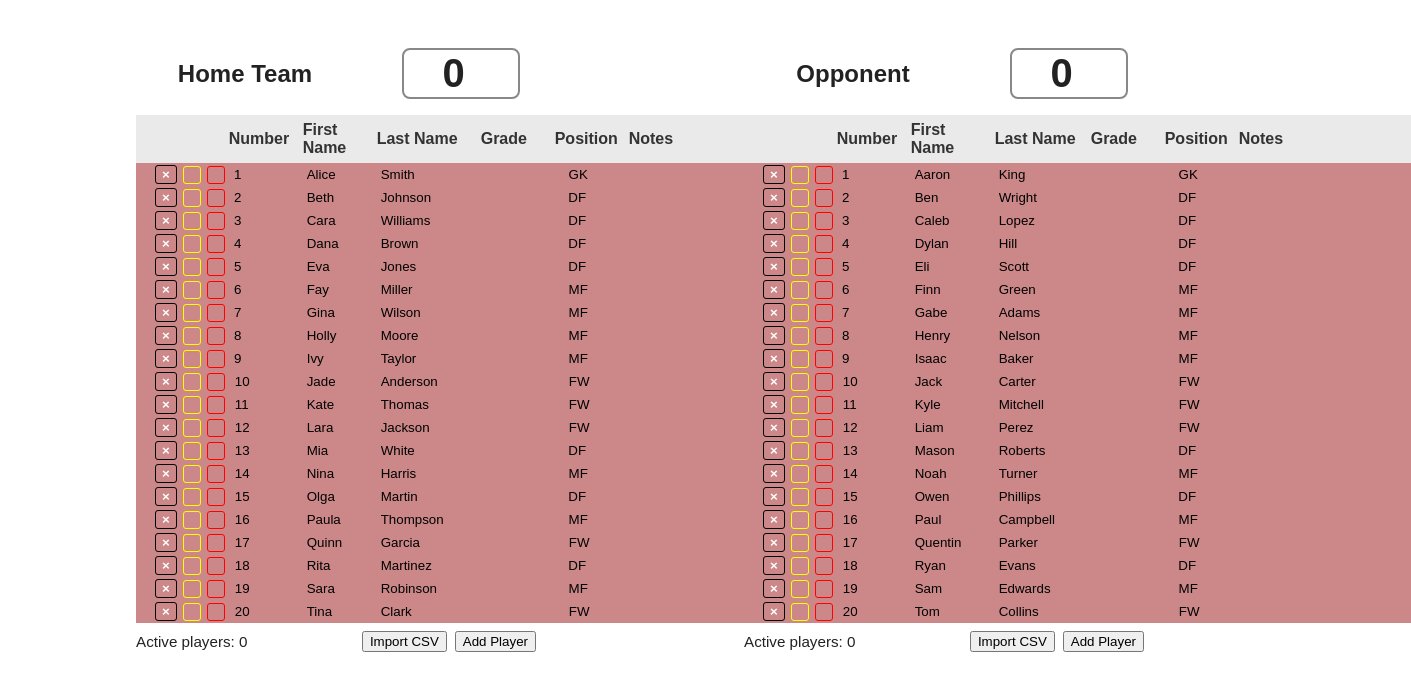
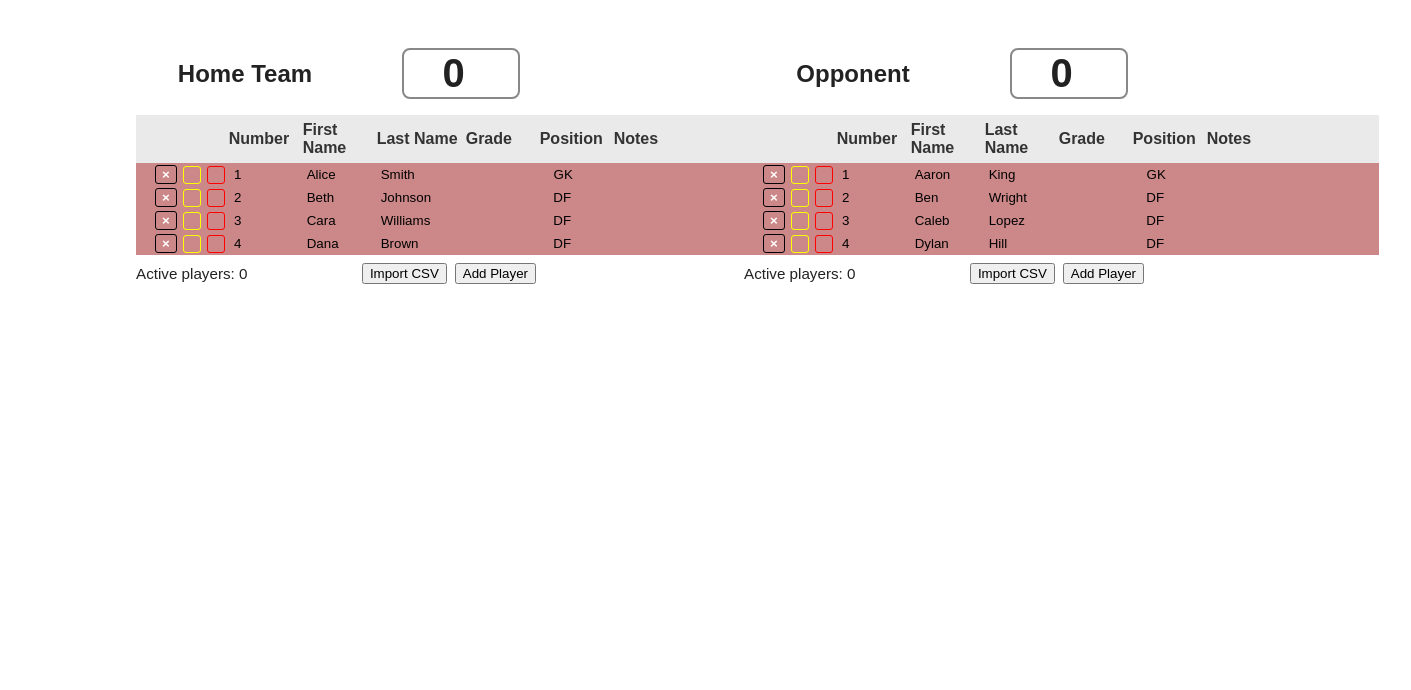
Before and after one commit to kenahoo/announcer, a React (Create React App) app in the folder announcer-app/: page / in a window 1280 px wide. Shown: the top 690 px of the page, 1411 px wide, since content can reach past the window. Built offline with nearby package versions, Linux system fonts and the light colour scheme; the HTML template or start-up script is replaced by a standard one.

Commit message:
Remove a bunch of sample data

```diff
--- a/announcer-app/src/App.tsx
+++ b/announcer-app/src/App.tsx
@@ -41,22 +41,6 @@ const initialHomeRoster: Player[] = [
   { number: 2, firstName: 'Beth', lastName: 'Johnson', grade: '', position: 'DF', scores: '', yellowCard: false, redCard: false },
   { number: 3, firstName: 'Cara', lastName: 'Williams', grade: '', position: 'DF', scores: '', yellowCard: false, redCard: false },
   { number: 4, firstName: 'Dana', lastName: 'Brown', grade: '', position: 'DF', scores: '', yellowCard: false, redCard: false },
-  { number: 5, firstName: 'Eva', lastName: 'Jones', grade: '', position: 'DF', scores: '', yellowCard: false, redCard: false },
-  { number: 6, firstName: 'Fay', lastName: 'Miller', grade: '', position: 'MF', scores: '', yellowCard: false, redCard: false },
-  { number: 7, firstName: 'Gina', lastName: 'Wilson', grade: '', position: 'MF', scores: '', yellowCard: false, redCard: false },
-  { number: 8, firstName: 'Holly', lastName: 'Moore', grade: '', position: 'MF', scores: '', yellowCard: false, redCard: false },
-  { number: 9, firstName: 'Ivy', lastName: 'Taylor', grade: '', position: 'MF', scores: '', yellowCard: false, redCard: false },
-  { number: 10, firstName: 'Jade', lastName: 'Anderson', grade: '', position: 'FW', scores: '', yellowCard: false, redCard: false },
-  { number: 11, firstName: 'Kate', lastName: 'Thomas', grade: '', position: 'FW', scores: '', yellowCard: false, redCard: false },
-  { number: 12, firstName: 'Lara', lastName: 'Jackson', grade: '', position: 'FW', scores: '', yellowCard: false, redCard: false },
-  { number: 13, firstName: 'Mia', lastName: 'White', grade: '', position: 'DF', scores: '', yellowCard: false, redCard: false },
-  { number: 14, firstName: 'Nina', lastName: 'Harris', grade: '', position: 'MF', scores: '', yellowCard: false, redCard: false },
-  { number: 15, firstName: 'Olga', lastName: 'Martin', grade: '', position: 'DF', scores: '', yellowCard: false, redCard: false },
-  { number: 16, firstName: 'Paula', lastName: 'Thompson', grade: '', position: 'MF', scores: '', yellowCard: false, redCard: false },
-  { number: 17, firstName: 'Quinn', lastName: 'Garcia', grade: '', position: 'FW', scores: '', yellowCard: false, redCard: false },
-  { number: 18, firstName: 'Rita', lastName: 'Martinez', grade: '', position: 'DF', scores: '', yellowCard: false, redCard: false },
-  { number: 19, firstName: 'Sara', lastName: 'Robinson', grade: '', position: 'MF', scores: '', yellowCard: false, redCard: false },
-  { number: 20, firstName: 'Tina', lastName: 'Clark', grade: '', position: 'FW', scores: '', yellowCard: false, redCard: false }
 ];
 
 const initialOpponentRoster: Player[] = [
@@ -64,22 +48,6 @@ const initialOpponentRoster: Player[] = [
   { number: 2, firstName: 'Ben', lastName: 'Wright', grade: '', position: 'DF', scores: '', yellowCard: false, redCard: false },
   { number: 3, firstName: 'Caleb', lastName: 'Lopez', grade: '', position: 'DF', scores: '', yellowCard: false, redCard: false },
   { number: 4, firstName: 'Dylan', lastName: 'Hill', grade: '', position: 'DF', scores: '', yellowCard: false, redCard: false },
-  { number: 5, firstName: 'Eli', lastName: 'Scott', grade: '', position: 'DF', scores: '', yellowCard: false, redCard: false },
-  { number: 6, firstName: 'Finn', lastName: 'Green', grade: '', position: 'MF', scores: '', yellowCard: false, redCard: false },
-  { number: 7, firstName: 'Gabe', lastName: 'Adams', grade: '', position: 'MF', scores: '', yellowCard: false, redCard: false },
-  { number: 8, firstName: 'Henry', lastName: 'Nelson', grade: '', position: 'MF', scores: '', yellowCard: false, redCard: false },
-  { number: 9, firstName: 'Isaac', lastName: 'Baker', grade: '', position: 'MF', scores: '', yellowCard: false, redCard: false },
-  { number: 10, firstName: 'Jack', lastName: 'Carter', grade: '', position: 'FW', scores: '', yellowCard: false, redCard: false },
-  { number: 11, firstName: 'Kyle', lastName: 'Mitchell', grade: '', position: 'FW', scores: '', yellowCard: false, redCard: false },
-  { number: 12, firstName: 'Liam', lastName: 'Perez', grade: '', position: 'FW', scores: '', yellowCard: false, redCard: false },
-  { number: 13, firstName: 'Mason', lastName: 'Roberts', grade: '', position: 'DF', scores: '', yellowCard: false, redCard: false },
-  { number: 14, firstName: 'Noah', lastName: 'Turner', grade: '', position: 'MF', scores: '', yellowCard: false, redCard: false },
-  { number: 15, firstName: 'Owen', lastName: 'Phillips', grade: '', position: 'DF', scores: '', yellowCard: false, redCard: false },
-  { number: 16, firstName: 'Paul', lastName: 'Campbell', grade: '', position: 'MF', scores: '', yellowCard: false, redCard: false },
-  { number: 17, firstName: 'Quentin', lastName: 'Parker', grade: '', position: 'FW', scores: '', yellowCard: false, redCard: false },
-  { number: 18, firstName: 'Ryan', lastName: 'Evans', grade: '', position: 'DF', scores: '', yellowCard: false, redCard: false },
-  { number: 19, firstName: 'Sam', lastName: 'Edwards', grade: '', position: 'MF', scores: '', yellowCard: false, redCard: false },
-  { number: 20, firstName: 'Tom', lastName: 'Collins', grade: '', position: 'FW', scores: '', yellowCard: false, redCard: false }
 ];
 
 function AutoWidthInput({ value, onChange, type = 'text', style = {}, ...props }: React.InputHTMLAttributes<HTMLInputElement>) {
```
